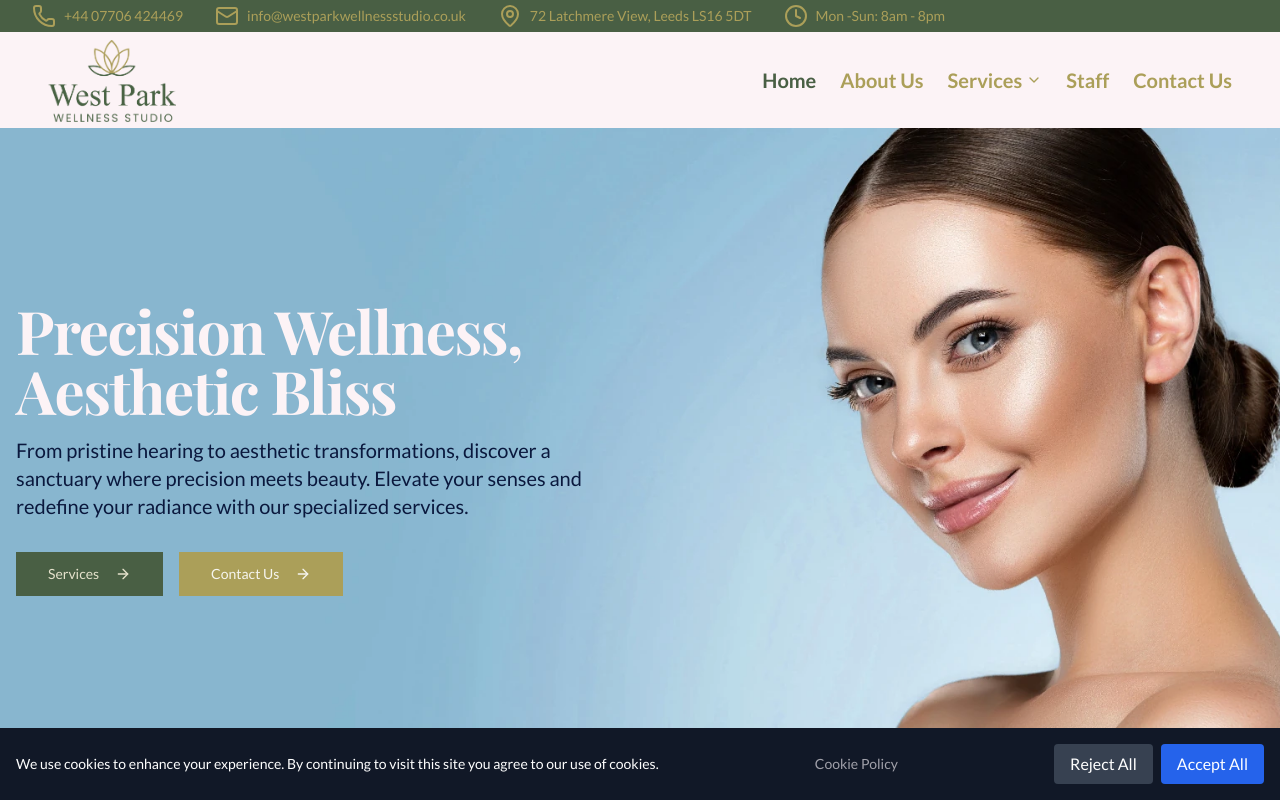
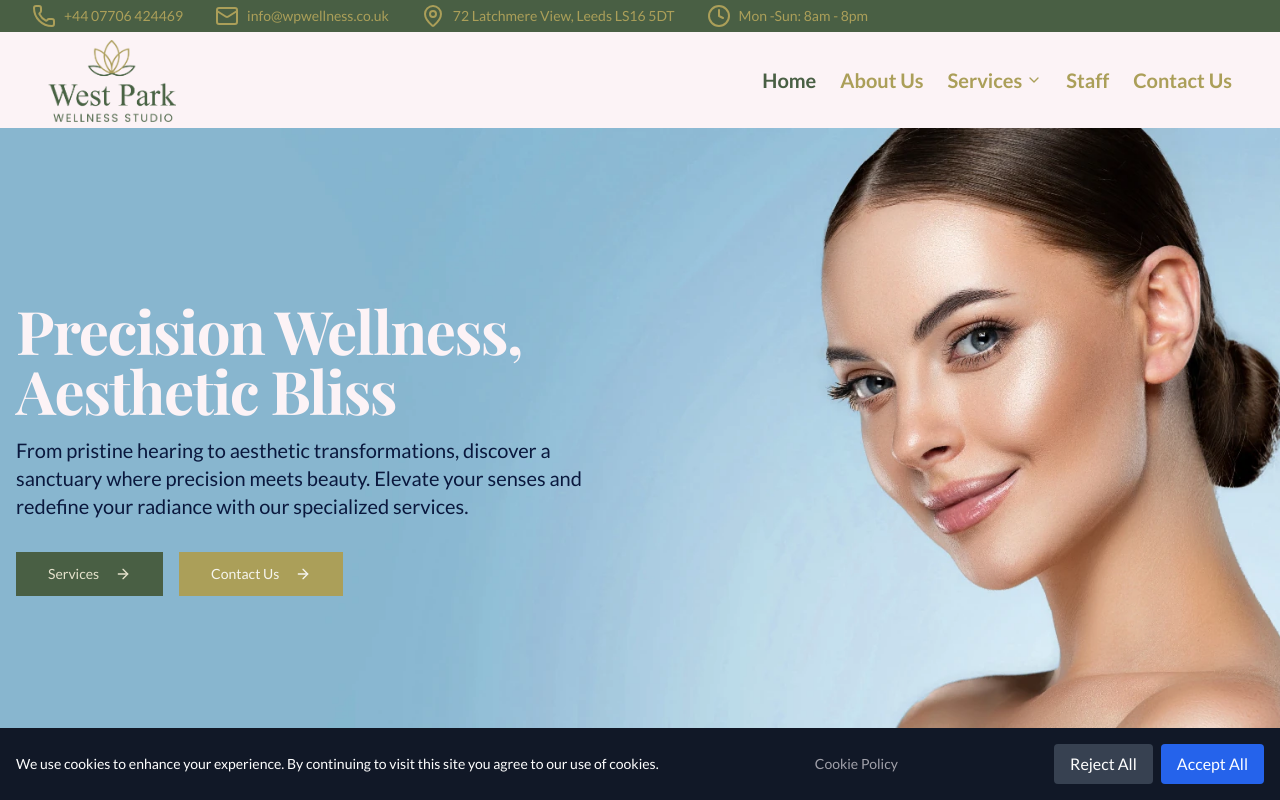
Before and after one commit to chrisbee2812/wpwellnessv3, a Next.js app: page / in a window 1280 px wide. Shown: the top 800 px of the page. Built offline with nearby package versions, Linux system fonts and the light colour scheme; a web font is replaced by a local one.

Commit message:
and email address in header

```diff
--- a/src/components/header.tsx
+++ b/src/components/header.tsx
@@ -65,7 +65,7 @@ export default function Header() {
               <Mail className="h-6 w-6" />
           </div>
           <div>
-              <p>info@westparkwellnessstudio.co.uk</p>
+              <p>info@wpwellness.co.uk</p>
           </div>
         </div>
         <div className="flex items-center gap-2">
```
